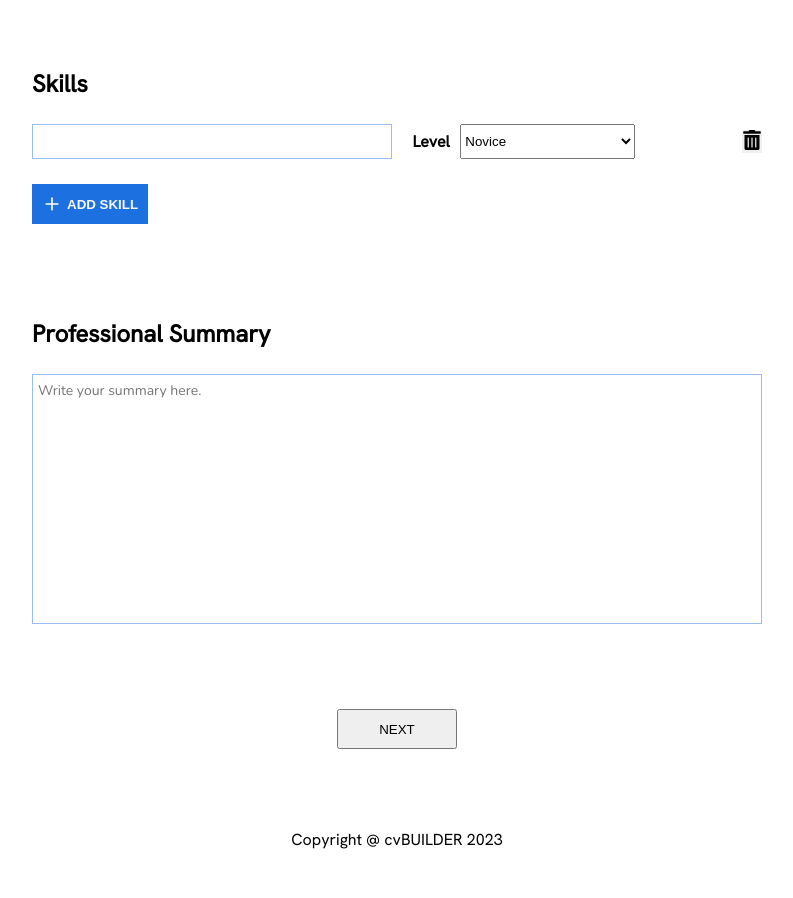
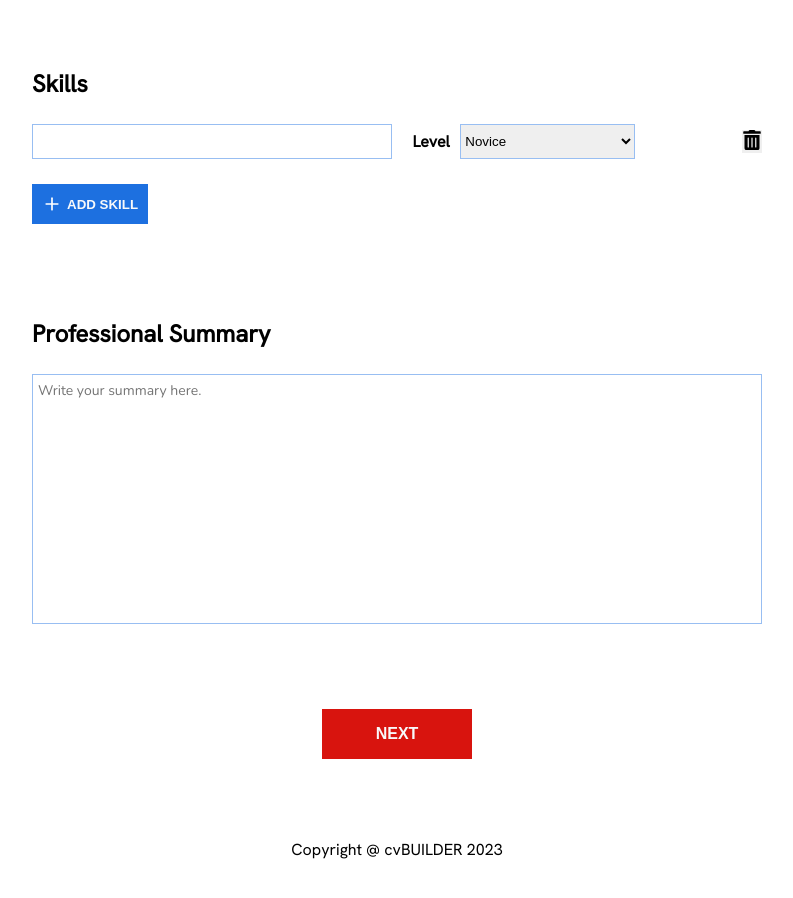
Before and after one commit to Eddie-Thiiru/cv-application, a React (Create React App) app: page / in a window 1280 px wide. Shown: the part 1571-2469 px from the top of the page, without its empty margins (243-1036 px from the left). Built offline with nearby package versions, Linux system fonts and the light colour scheme.

Commit message:
Add date-fns package
This toolset manipulates JavaScript dates into a more readable form.

```diff
--- a/package.json
+++ b/package.json
@@ -6,6 +6,7 @@
     "@testing-library/jest-dom": "^5.16.5",
     "@testing-library/react": "^13.4.0",
     "@testing-library/user-event": "^13.5.0",
+    "date-fns": "^2.30.0",
     "react": "^18.2.0",
     "react-dom": "^18.2.0",
     "react-icons": "^4.10.1",
--- a/src/components/EducationCard.js
+++ b/src/components/EducationCard.js
@@ -1,4 +1,5 @@
 import React, { Component } from "react";
+import { format, parseISO } from "date-fns";
 
 class EducationCard extends Component {
   constructor(props) {
@@ -9,11 +10,14 @@ class EducationCard extends Component {
     const { school, degree, field, schoolStartDate, schoolEndDate } =
       this.props.education;
 
+    const start = format(parseISO(schoolStartDate), "MMM yyyy");
+    const end = format(parseISO(schoolEndDate), "MMM yyyy");
+
     return (
       <div className="educationCard">
         <div className="educationDates">
           <p>
-            {schoolStartDate}-{schoolEndDate}
+            {start}-{end}
           </p>
         </div>
         <div className="educationDetails">
--- a/src/components/JobCard.js
+++ b/src/components/JobCard.js
@@ -1,4 +1,5 @@
 import React, { Component } from "react";
+import { format, parseISO } from "date-fns";
 
 class JobCard extends Component {
   constructor(props) {
@@ -9,11 +10,14 @@ class JobCard extends Component {
     const { jobTitle, employer, workStartDate, workEndDate, workDescription } =
       this.props.job;
 
+    const start = format(parseISO(workStartDate), "MMM yyyy");
+    const end = format(parseISO(workEndDate), "MMM yyyy");
+
     return (
       <div className="jobCard">
         <div className="jobDates">
           <p>
-            {workStartDate}-{workEndDate}
+            {start}-{end}
           </p>
         </div>
         <div className="jobDetails">
--- a/src/components/Overview.js
+++ b/src/components/Overview.js
@@ -3,6 +3,7 @@ import JobCard from "./JobCard";
 import EducationCard from "./EducationCard";
 import SkillCard from "./SkillCard";
 import "../styles/Overview.css";
+import { MdEdit } from "react-icons/md";
 
 class Overview extends Component {
   constructor(props) {
@@ -73,6 +74,7 @@ class Overview extends Component {
           ))}
         </div>
         <button type="button" className="editBtn" onClick={edit}>
+          <MdEdit size="20px" pointerEvents="none" />
           EDIT
         </button>
       </div>
--- a/src/styles/Education.css
+++ b/src/styles/Education.css
@@ -37,3 +37,7 @@
   border: none;
   align-self: self-end;
 }
+
+.educationAddBtn:hover {
+  background-color: #1759b3;
+}
--- a/src/styles/Form.css
+++ b/src/styles/Form.css
@@ -36,14 +36,28 @@ textarea {
   resize: none;
 }
 
+select {
+  border: 1px solid #98bef2;
+}
+
 .submitBtn {
-  height: 40px;
-  width: 120px;
+  height: 50px;
+  width: 150px;
+  border: none;
+  font-size: 1rem;
+  font-weight: 600;
+  color: #f8f9fa;
+  background-color: #d8140e;
   align-self: center;
 }
 
 input:focus,
-textarea:focus {
+textarea:focus,
+select:focus {
   outline: none;
   border: 2px solid #1b65cf;
 }
+
+.submitBtn:hover {
+  background-color: #a8100b;
+}
--- a/src/styles/Overview.css
+++ b/src/styles/Overview.css
@@ -95,7 +95,20 @@
 }
 
 .editBtn {
-  height: 40px;
-  width: 120px;
+  height: 50px;
+  width: 150px;
+  border: none;
+  color: #f8f9fa;
+  font-size: 1rem;
+  font-weight: 600;
+  background-color: #d8140e;
   align-self: center;
+  display: flex;
+  align-items: center;
+  justify-content: center;
+  gap: 10px;
 }
+
+.editBtn:hover {
+  background-color: #a8100b;
+}
--- a/src/styles/Skill.css
+++ b/src/styles/Skill.css
@@ -50,3 +50,7 @@
   display: grid;
   grid-template-columns: 1fr 3fr;
 }
+
+.skillAddBtn:hover {
+  background-color: #1759b3;
+}
--- a/src/styles/Work.css
+++ b/src/styles/Work.css
@@ -41,3 +41,7 @@
   border: none;
   align-self: self-end;
 }
+
+.workAddBtn:hover {
+  background-color: #1759b3;
+}
```
Also changed, not shown: 1 other file (tests, documents, lock files or other folders).
